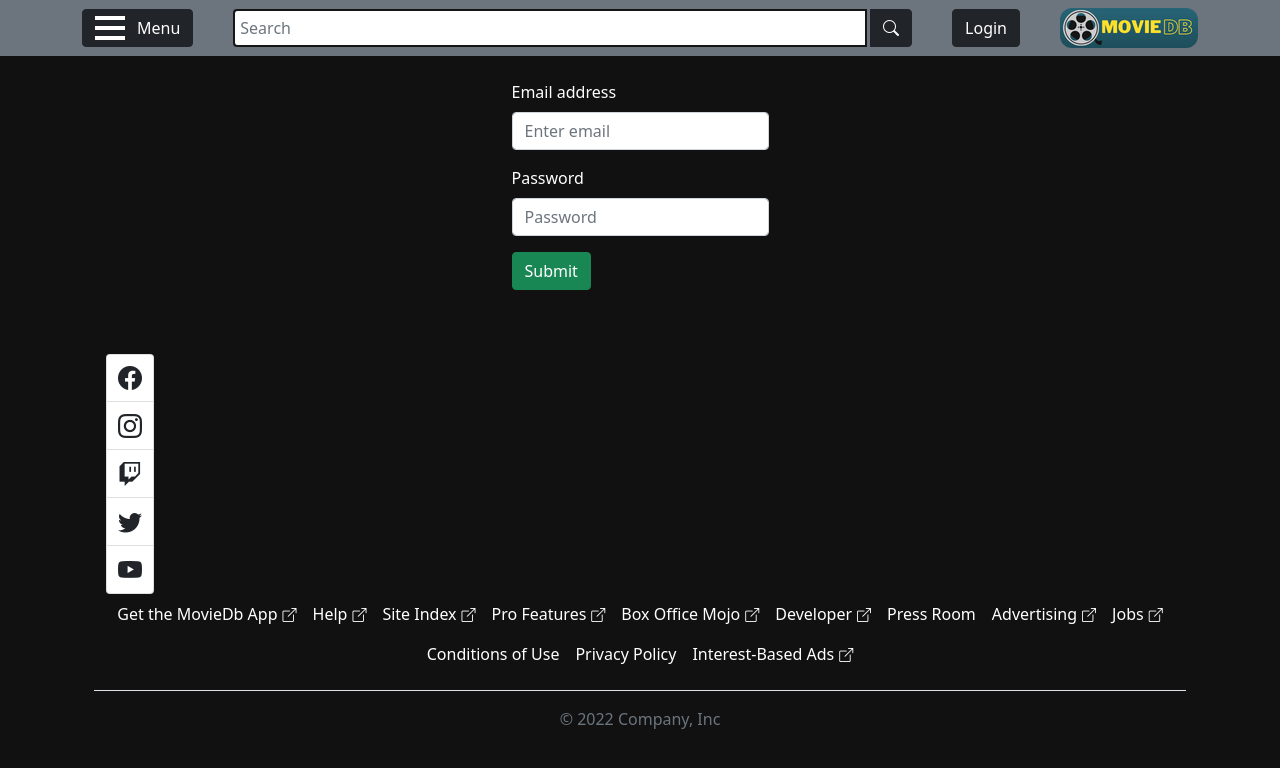
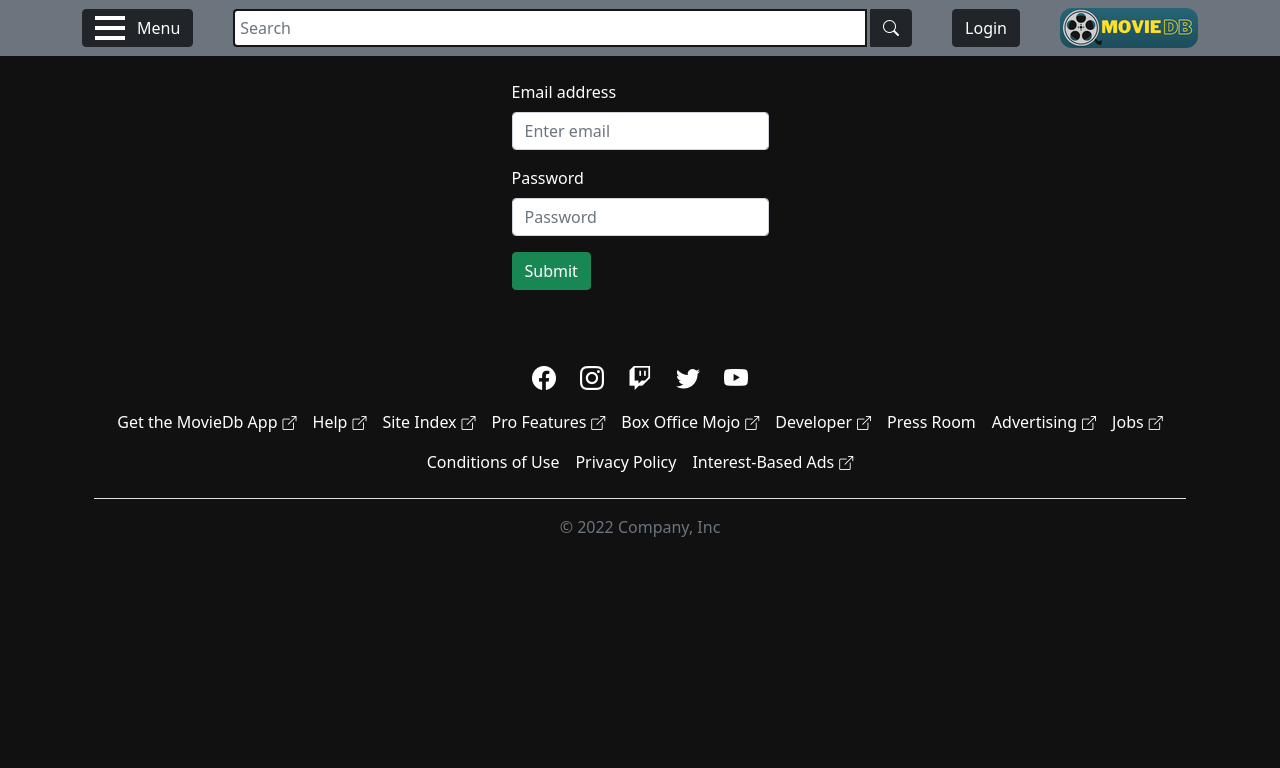
Before and after one commit to cristianpuncea/movie-db-react, a React (Create React App) app: page /login in a window 1280 px wide. Shown: the top 768 px of the page. Built offline with nearby package versions, Linux system fonts and the light colour scheme.

Commit message:
Fixing gh-pages and footer social links

```diff
--- a/package.json
+++ b/package.json
@@ -46,6 +46,7 @@
     ]
   },
   "devDependencies": {
+    "gh-pages": "^3.2.3",
     "webpack": "^5.70.0"
   }
 }
--- a/src/components/Footer/components/FooterSocialLinks/FooterSocialLinks.js
+++ b/src/components/Footer/components/FooterSocialLinks/FooterSocialLinks.js
@@ -5,13 +5,13 @@ import ListGroup from "react-bootstrap/ListGroup";
 function FooterSocialLinks() {
   return (
     <Container>
-        <ListGroup as="ul" className={classes.social}>
-          <ListGroup.Item as="li"><a href="#"><i className="bi bi-facebook"></i></a></ListGroup.Item>
-          <ListGroup.Item as="li"><a href="#"><i className="bi bi-instagram"></i></a></ListGroup.Item>
-          <ListGroup.Item as="li"><a href="#"><i className="bi bi-twitch"></i></a></ListGroup.Item>
-          <ListGroup.Item as="li"><a href="#"><i className="bi bi-twitter"></i></a></ListGroup.Item>
-          <ListGroup.Item as="li"><a href="#"><i className="bi bi-youtube"></i></a></ListGroup.Item>
-        </ListGroup>
+        <ul className={classes.social}>
+          <li><a href="#"><i className="bi bi-facebook"></i></a></li>
+          <li><a href="#"><i className="bi bi-instagram"></i></a></li>
+          <li><a href="#"><i className="bi bi-twitch"></i></a></li>
+          <li><a href="#"><i className="bi bi-twitter"></i></a></li>
+          <li><a href="#"><i className="bi bi-youtube"></i></a></li>
+        </ul>
     </Container>
   )
 }
--- a/src/components/Navbar/components/Logo/Logo.js
+++ b/src/components/Navbar/components/Logo/Logo.js
@@ -1,6 +1,7 @@
 import classes from "./Logo.module.scss";
 import Image from "react-bootstrap/Image";
 import { Link } from "react-router-dom";
+import logo from "./movie-db-logo-new.png";
 
 function Logo() {
   return (
@@ -11,7 +12,7 @@ function Logo() {
     // </a>
     <Link to="/">
       <div className={classes["logo-container"]}>
-        <Image className={classes.logo} src="/movie-db-logo-new.png" alt="" />
+        <Image className={classes.logo} src={logo} alt="" />
       </div>
     </Link>
   );
```
Also changed, not shown: src/components/Navbar/components/Logo/movie-db-logo-new.png (added), 1 other file (tests, documents, lock files or other folders).
